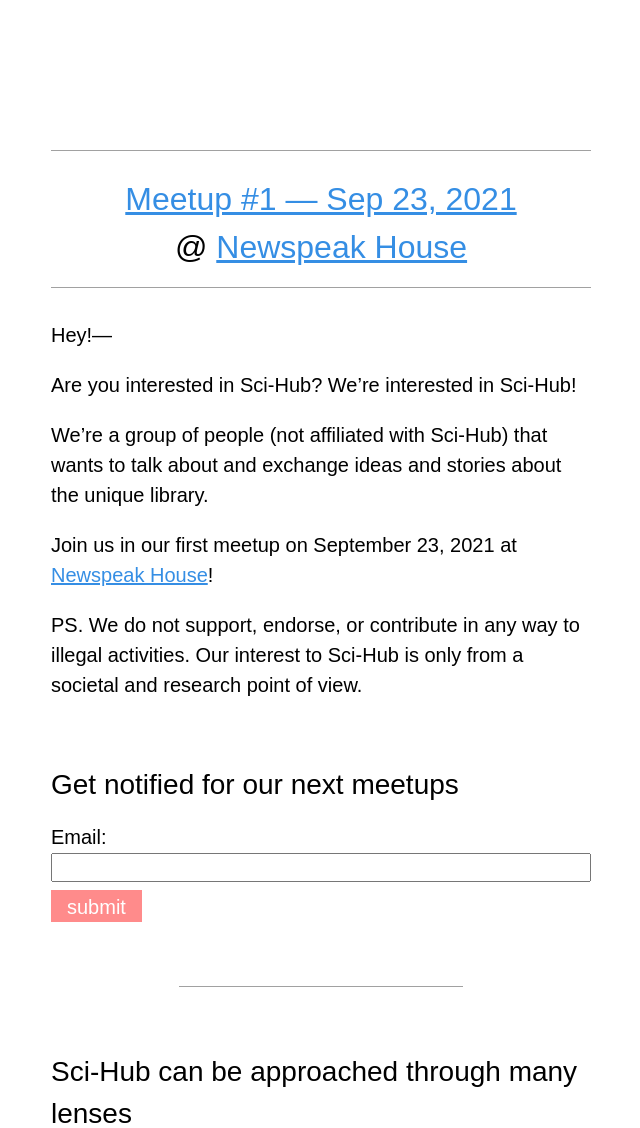
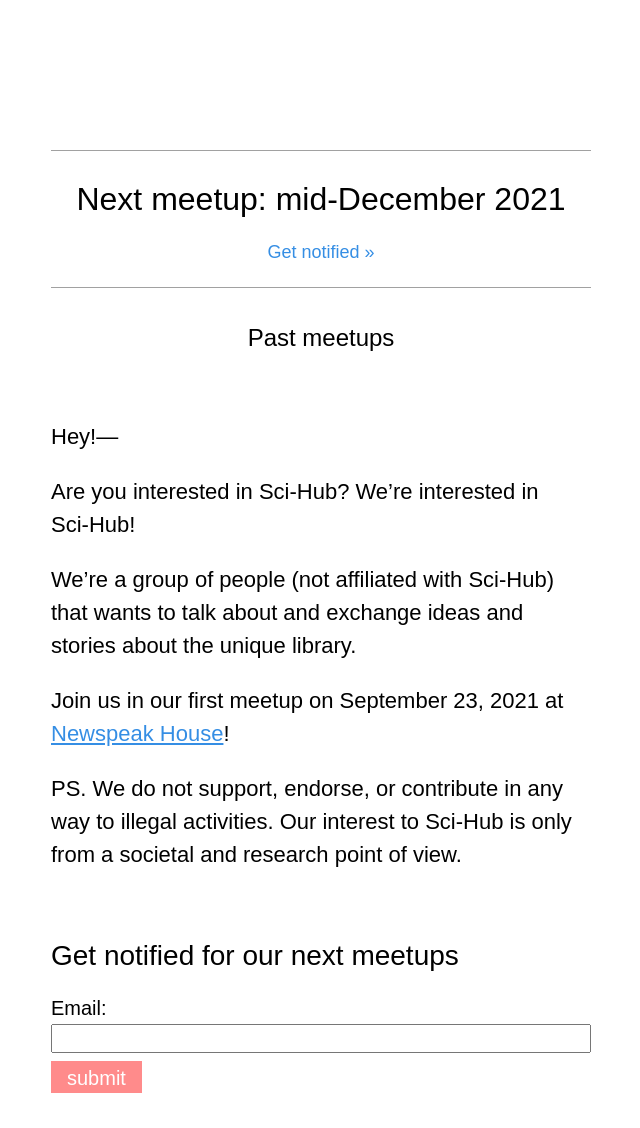
Before and after one commit to sirodoht/cyanblue, a Django app: page / in a window 1280 px wide. Shown: the part 210-1338 px from the top of the page, without its empty margins (319-959 px from the left). Run offline with Django 3.2, Linux system fonts and the light colour scheme; data that the repository does not hold is empty.

Commit message:
update index to show past meetups

```diff
--- a/main/templates/main/index.html
+++ b/main/templates/main/index.html
@@ -7,11 +7,25 @@
 
 <main>
     <article class="pinned">
+        <p>Next meetup: mid-December 2021</p>
+        <p><a class="pinned-subscribe" href="{% url 'subscribe' %}">Get notified »</a></p>
+        <!--
         <a href="meetup-1">Meetup #1 — Sep 23, 2021</a>
         <br>@ <a href="https://www.nwspk.com/">Newspeak House</a>
+        -->
     </article>
 
-    <article class="intro">
+    <article class="past">
+        <h2>Past meetups</h2>
+        {% for event in event_list %}
+        <p>
+            <a href="{% url 'event' event.slug %}">Meetup #1 — Sep 23, 2021</a>
+            @ <a href="https://www.nwspk.com/">Newspeak House</a>
+        </p>
+        {% endfor %}
+    </article>
+
+    <article class="lead">
         <p>Hey!—</p>
         <p>
             Are you interested in Sci-Hub? We’re interested in
@@ -41,6 +55,5 @@
     {% include "partials/lenses.html" %}
 
     {% include "partials/subscribe.html" %}
-
 </main>
 {% endblock %}
--- a/main/views.py
+++ b/main/views.py
@@ -14,7 +14,13 @@ from main import forms, models, utils
 
 def index(request):
     if request.method == "GET":
-        return render(request, "main/index.html")
+        return render(
+            request,
+            "main/index.html",
+            {
+                "event_list": models.Event.objects.all().order_by("-scheduled_at"),
+            },
+        )
     elif request.method == "POST":
         form = forms.SubscriptionForm(request.POST)
 
```
